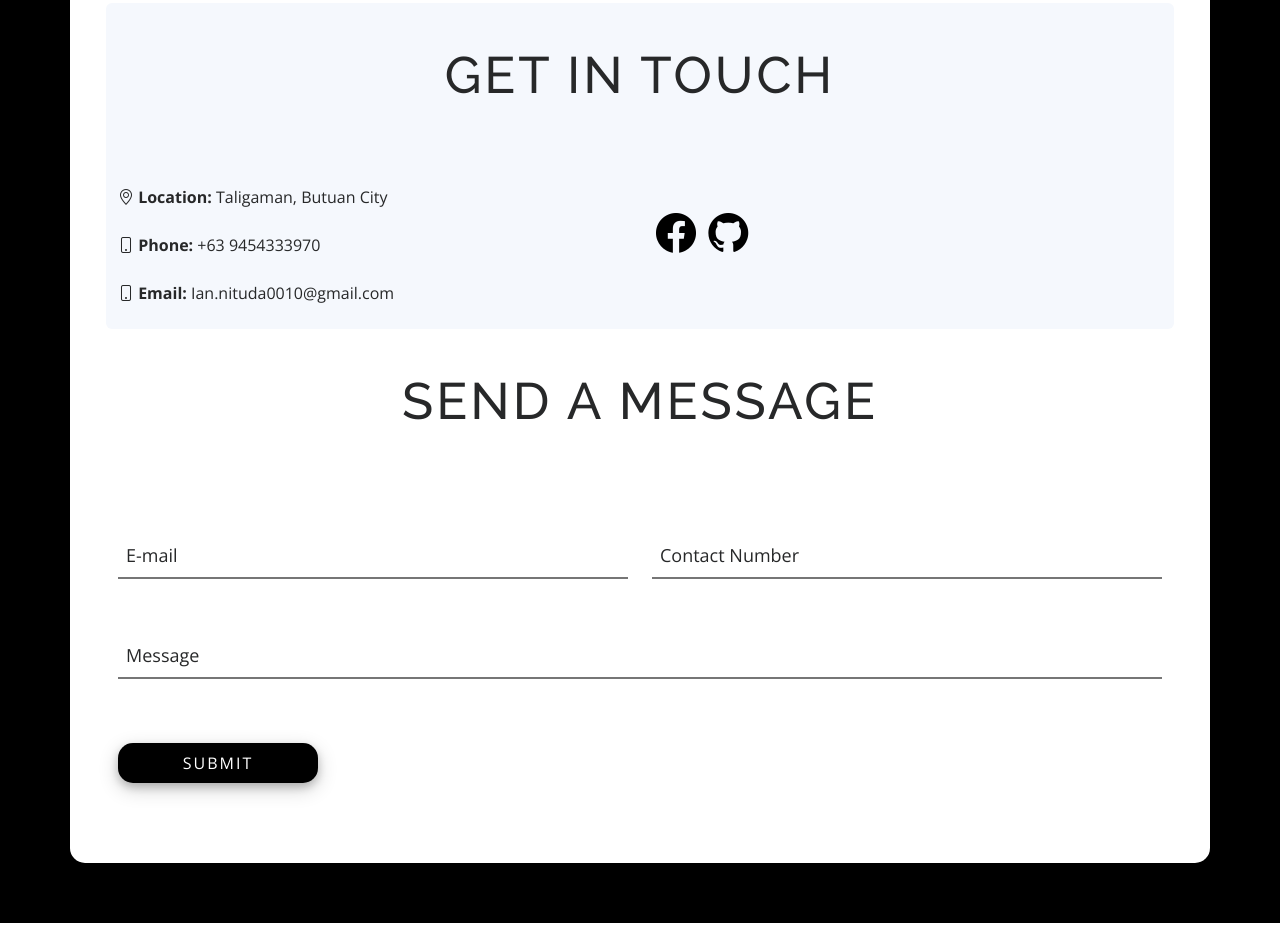
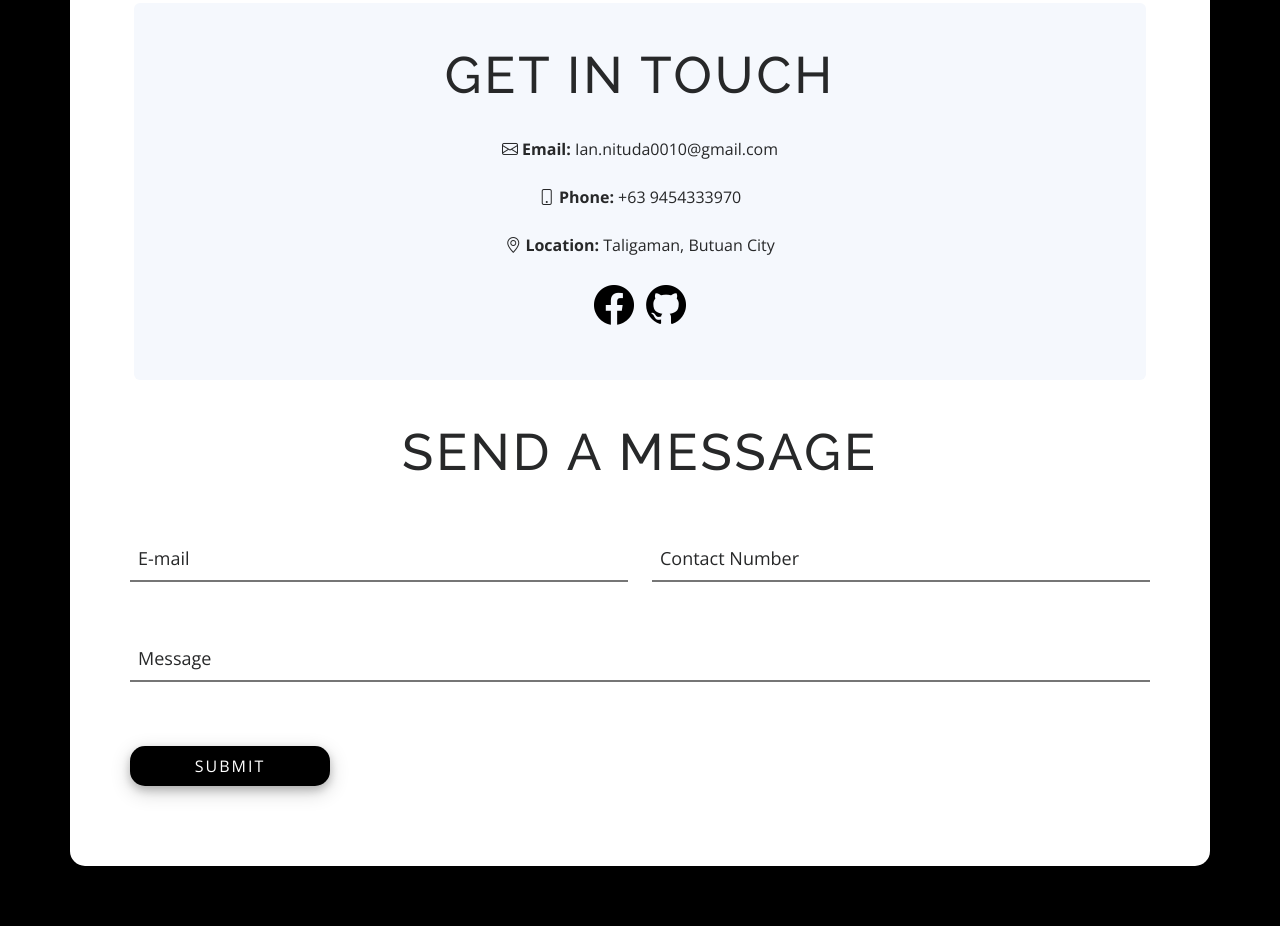
Before and after one commit to Iaaaaaaa/Iaaaaaaa.github.io, a plain HTML site: page index.html in a window 1280 px wide. Shown: the part 3745-4671 px from the top of the page. Drawn offline with nearby package versions, Linux system fonts and the light colour scheme.

Commit message:
modified Contact

```diff
--- a/assets/css/style.css
+++ b/assets/css/style.css
@@ -698,9 +698,12 @@ section {
   letter-spacing: 3px;
   font-size: 3.2em;
   line-height: 48px;
-  padding-bottom: 48px;
+  padding-bottom: 0px;
 }
-
+.contact .info,
+.links {
+  text-align: center;
+}
 .contact-form .form-field {
   position: relative;
   margin: 32px 0;
--- a/index.html
+++ b/index.html
@@ -408,14 +408,14 @@
       <!-- ======= Contact Section ======= -->
       <section id="contact" class="contact">
         <div class="container py-5 px-5" data-aos="fade-up">
-          <div class="row section-bg rounded">
+          <div class="row section-bg rounded mx-3">
             <div class="section-title">
               <h1 class="title pt-5">Get in Touch</h1>
             </div>
-            <div class="info col-lg-6">
-              <i class="bi bi-geo-alt"></i>
-              <strong>Location:</strong>
-              Taligaman, Butuan City
+            <div class="info">
+              <i class="bi bi-envelope"> </i>
+              <strong>Email:</strong>
+              Ian.nituda0010@gmail.com
               <br />
               <br />
               <i class="bi bi-phone"> </i>
@@ -423,13 +423,13 @@
               +63 9454333970
               <br />
               <br />
-              <i class="bi bi-phone"> </i>
-              <strong>Email:</strong>
-              Ian.nituda0010@gmail.com
+              <i class="bi bi-geo-alt"></i>
+              <strong>Location:</strong>
+              Taligaman, Butuan City
               <br />
               <br />
             </div>
-            <div class="links col-lg-6 py-4">
+            <div class="links pb-5">
               <a href="https://web.facebook.com/ian.nituda17/" class="facebook"
                 ><i class="bx bx-lg bxl-facebook-circle"></i
               ></a>
@@ -438,6 +438,7 @@
               ></a>
             </div>
           </div>
+          <div class="container">
             <div class="section-title pt-5">
               <h1 class="title">Send a Message</h1>
             </div>
@@ -470,9 +471,15 @@
                 <label class="label" for="message">Message</label>
               </div>
               <div class="form-field col-lg-12">
-              <input id="but" class="submit-btn" type="submit" value="Submit" />
+                <input
+                  id="but"
+                  class="submit-btn"
+                  type="submit"
+                  value="Submit"
+                />
               </div>
             </form>
+          </div>
         </div>
       </section>
 
```
Lines whose indentation alone changed are shown as unchanged.
